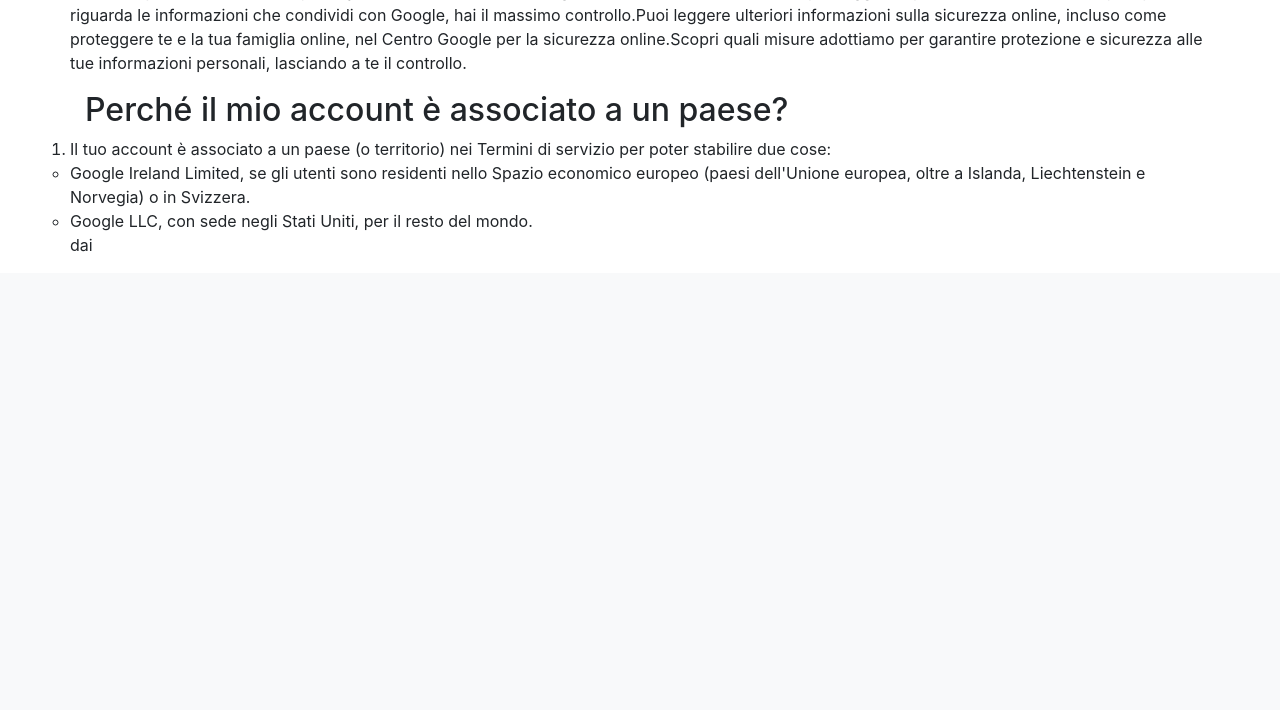
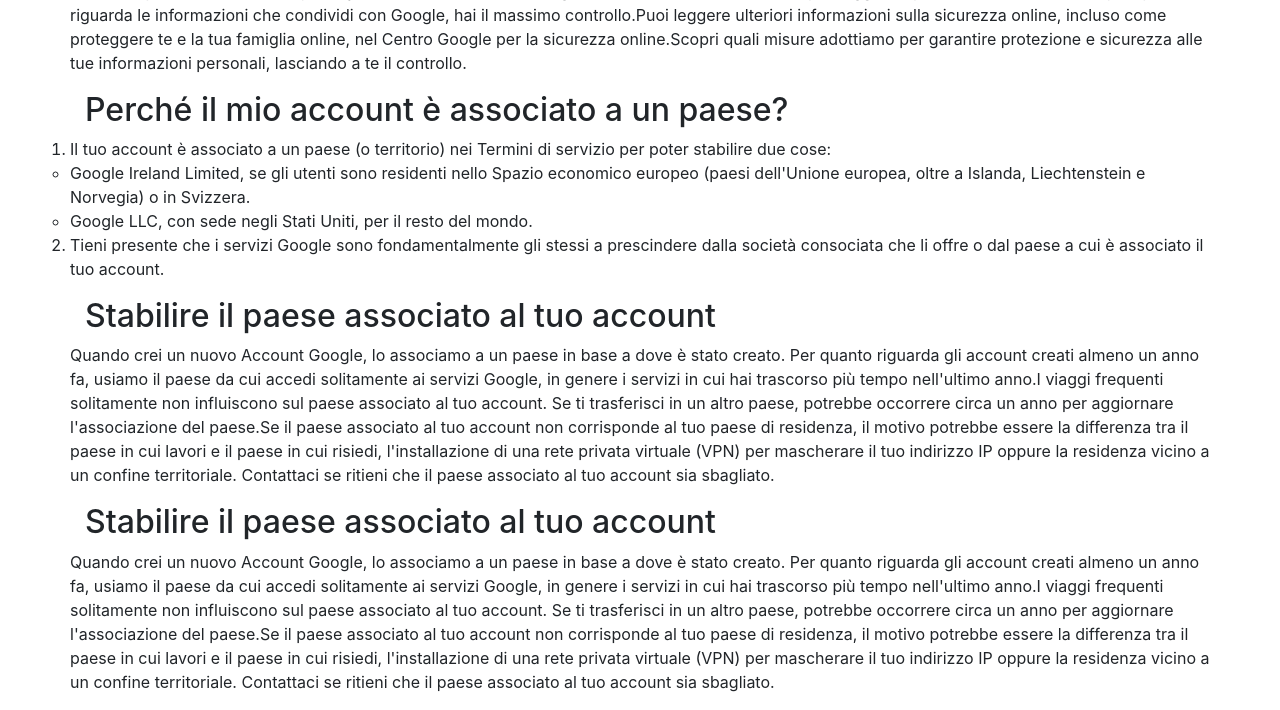
Before and after one commit to frankyfloy/php-google-faq, a PHP site: page / in a window 1280 px wide. Shown: the part 934-1644 px from the top of the page. Before the commit the page ends 1186 px from the top, so only its background shows below. Run offline with PHP 8.4, Linux system fonts and the light colour scheme; some libraries are stand-ins or nearby versions.

Commit message:
Fine parte logica e struttura main.

```diff
--- a/index.php
+++ b/index.php
@@ -53,6 +53,24 @@
                 ],
             ]
         ],
+        [
+            'question' => "Stabilire il paese associato al tuo account",
+
+            'answParagraphs' => [
+                "
+                Quando crei un nuovo Account Google, lo associamo a un paese in base a dove è stato creato. Per quanto riguarda gli account creati almeno un anno fa, usiamo il paese da cui accedi solitamente ai servizi Google, in genere i servizi in cui hai trascorso più tempo nell'ultimo anno.I viaggi frequenti solitamente non influiscono sul paese associato al tuo account. Se ti trasferisci in un altro paese, potrebbe occorrere circa un anno per aggiornare l'associazione del paese.Se il paese associato al tuo account non corrisponde al tuo paese di residenza, il motivo potrebbe essere la differenza tra il paese in cui lavori e il paese in cui risiedi, l'installazione di una rete privata virtuale (VPN) per mascherare il tuo indirizzo IP oppure la residenza vicino a un confine territoriale. Contattaci se ritieni che il paese associato al tuo account sia sbagliato.
+                ",
+            ]
+        ],
+        [
+            'question' => "Stabilire il paese associato al tuo account",
+
+            'answParagraphs' => [
+                "
+                Quando crei un nuovo Account Google, lo associamo a un paese in base a dove è stato creato. Per quanto riguarda gli account creati almeno un anno fa, usiamo il paese da cui accedi solitamente ai servizi Google, in genere i servizi in cui hai trascorso più tempo nell'ultimo anno.I viaggi frequenti solitamente non influiscono sul paese associato al tuo account. Se ti trasferisci in un altro paese, potrebbe occorrere circa un anno per aggiornare l'associazione del paese.Se il paese associato al tuo account non corrisponde al tuo paese di residenza, il motivo potrebbe essere la differenza tra il paese in cui lavori e il paese in cui risiedi, l'installazione di una rete privata virtuale (VPN) per mascherare il tuo indirizzo IP oppure la residenza vicino a un confine territoriale. Contattaci se ritieni che il paese associato al tuo account sia sbagliato.
+                ",
+            ]
+        ]
     ]
  ?>
 
@@ -113,74 +131,73 @@
         <main>
             <div class="container">
                 <?
-                    // ciclo l'array delle domande
+                    // Iterazione array delle domande
                     foreach ($questions as $faq => $value_by_faq) { ?>
 
-                        <!-- Creo N Section per N  FAQ  -->
+                        <!-- Creazione di N Section per N FAQ  -->
                         <section class="section-answer row">
 
-                            <!-- Creo la colonna contenente il FAQ -->
+                            <!-- Creazione della colonna contenente il FAQ -->
                             <div class="col-12">
 
-                                <!-- Stampo l'header del paragrafo -->
+                                <!-- Stampa Header Paragrafo -->
                                 <h2><?  echo $questions[$faq]['question']; ?>   </h2>
                             </div>
                             <?
-                                //Salvo l'array della/e risposta/e
+                                //Creazione Variabile/Array contenente l'array della/e risposta/e
                                 $answParagraphs = $questions[$faq]['answParagraphs'];
                                 // DEBUG: var_dump($answParagraphs);
 
-                                // Se l'array delle risposta/e ha una lista la condizione è true
+                                // Se l'array delle risposta/e ha una lista la condizione è TRUE
                                 if (array_key_exists('list', $answParagraphs)) {
 
-
-                                    // Salvo la lista contenuta nell'array delle risposte
+                                    // Inizializzazione Variabile/Array della lista contenuta nell'array delle risposte
                                     $list = $answParagraphs['list'];
                                     // DEBUG: var_dump($list);
 
-                                    // Creo la lista ------ HTML
+                                    // Creazione della lista ------ HTML
                                     ?>  <ol> <?
 
-                                    // ciclo gli elementi della lista  --- PHP
+                                    // Iterrazione elementi della lista  --- PHP
                                     foreach ($list as $li => $value_by_li) {
 
-                                        // Controllo se l'elemento della lista ha una sottolista
+                                        // Controllo dell' elemento lista,  Ha una sottolista?
                                         if (is_array($value_by_li)) {?>
 
-                                            <!-- stampo l'elemento della lista che ha una sottolista -->
+                                            <!-- stampa dell'elemento  lista che ha una sottolista -->
                                             <li>
-                                                <? echo $value_by_li[0];?>
+                                                <? echo $value_by_li[$li];?>
 
-                                                <!-- Creo la sottolista  HTML-->
+                                                <!-- Creazione della sottolista  HTML-->
                                                 <ul> <?
 
-                                                // ciclo gli elementi della sottolista
+                                                // Iterazione elementi sottolista
                                                 foreach ($value_by_li['subList'] as $subLi => $value_by_subLi) {?>
-
                                                     <li>
+                                                        <!-- Stampa a schermo gli elementi della sottolista -->
                                                         <?echo $value_by_subLi ?>
-                                                        <!-- $value_by_subLi -->
                                                     </li><?
                                                 }?>
 
-                                                <!-- Chiudo la sottolista -->
+                                                <!-- Chiusura sottolista -->
                                                 </ul>
 
-                                            <!-- Chiudo l'elemento lista con una sottolista -->
+                                            <!-- Chiusura dell'elemento lista con una sottolista -->
                                             </li>
                                             <?
 
-                                        // TODO: creare elemento lista senza sottolista
-                                        }else {
-                                            echo "dai";
-                                        }
+                                        //Creazione dell'elemento lista senza sottolista
+                                    }else {?>
+                                        <li>
+                                            <? echo $value_by_li; ?>
+                                        </li>
+                                        <?}
                                     }?>
 
                                 </ol> <?
 
-                                    // Elemento faq senza lista
+                                // Elemento faq senza lista
                                 }else{
-
                                     for ($i=0; $i < count($questions[$faq]['answParagraphs']); $i++) { ?>
                                         <p> <?echo $questions[$faq]['answParagraphs'][$i] ?> </p><?
                                     }
```
